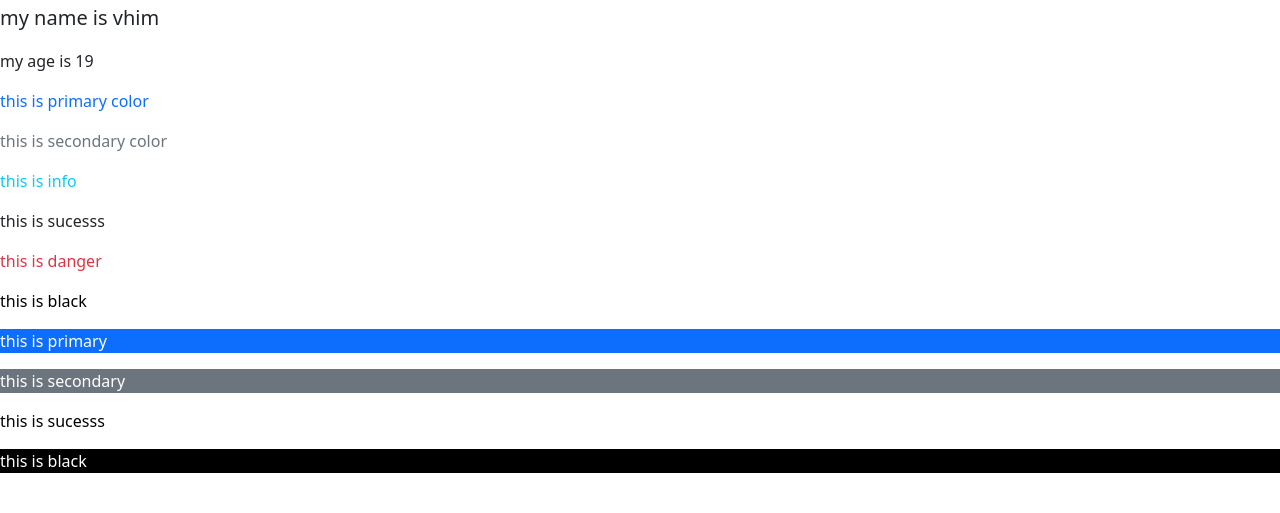
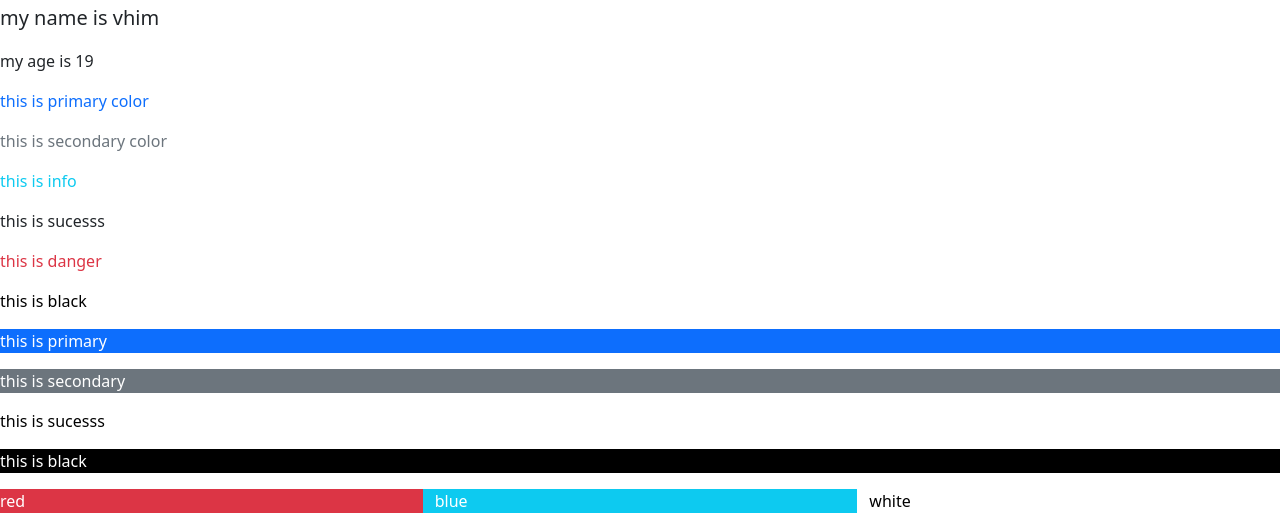
Before and after one commit to Bheem-Works/boostrap-prtcise, a plain HTML site: page dell/index.html/boostrap.html in a window 1280 px wide. Shown: the part 368-881 px from the top of the page. Before the commit the page ends 857 px from the top, so only its background shows below. Drawn offline with nearby package versions, Linux system fonts and the light colour scheme.

Commit message:
Update boostrap.html

```diff
--- a/dell/index.html/boostrap.html
+++ b/dell/index.html/boostrap.html
@@ -33,5 +33,11 @@
  <p class="text-white bg-secondary">this is secondary</p>
  <p class="text-black bg-sucess">this is sucesss</p>
  <p class="text-white bg-black">this is black</p>
+  <!-- column  -->
+ <div class="row">
+  <div class="col text-white bg-danger">red</div>
+  <div class="col text-white bg-info">blue</div>
+  <div class="col text-black bg-grey">white</div>
+
 </body>
 </html>
```
